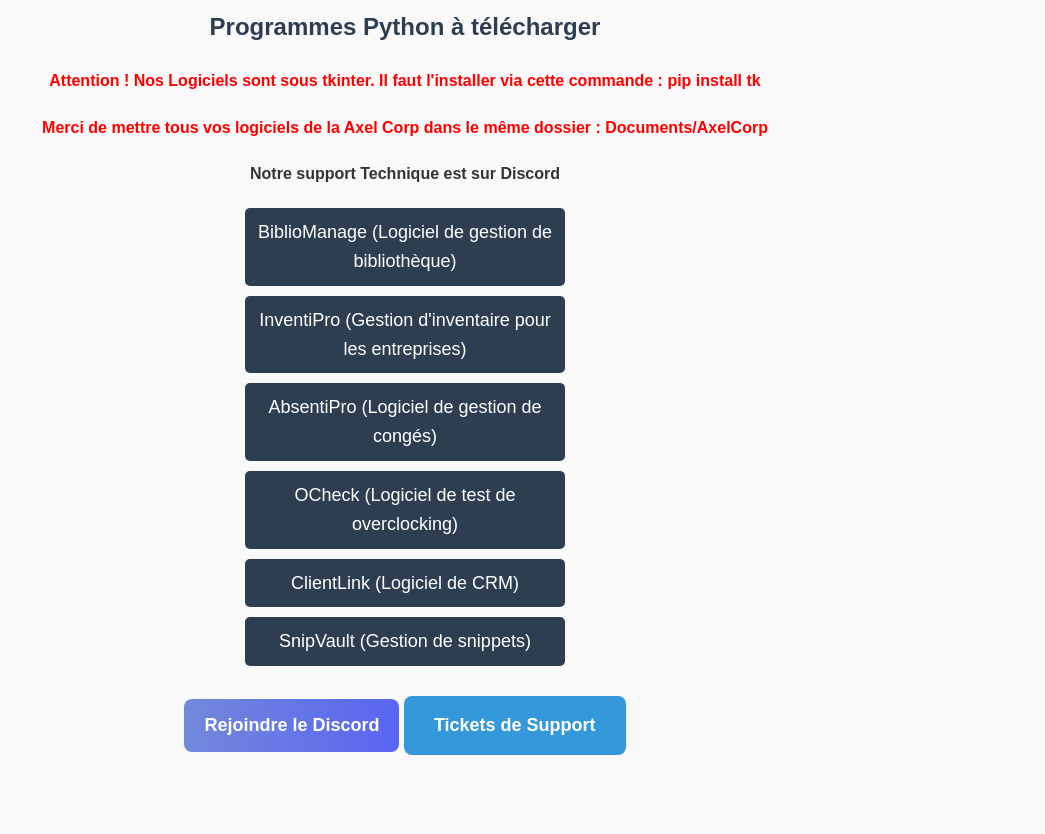
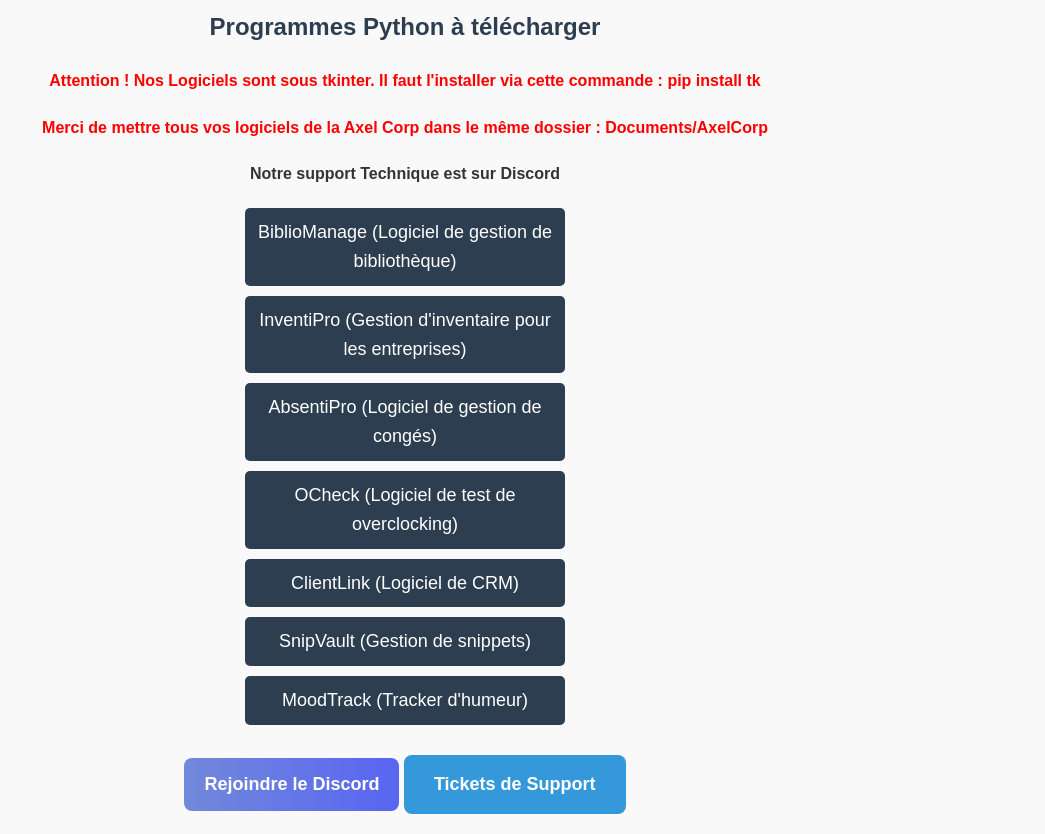
Before and after one commit to Axel-Corp/axelcorp, a plain HTML site: page index.html in a window 1280 px wide. Shown: the part 86-920 px from the top of the page, without its empty margins (235-1280 px from the left). Before the commit the page ends 861 px from the top, so only its background shows below. Drawn offline with Linux system fonts and the light colour scheme.

Commit message:
Update index.html

```diff
--- a/index.html
+++ b/index.html
@@ -132,6 +132,7 @@
         <a href="OCheck.html">OCheck (Logiciel de test de overclocking)</a>
         <a href="clientlink.html">ClientLink (Logiciel de CRM)</a>
         <a href="snipvault.html">SnipVault (Gestion de snippets)</a>
+        <a href="moodtrack.html">MoodTrack (Tracker d'humeur)</a>
     </div>
 
     <!-- Bouton Discord en HTML avec style -->
```
